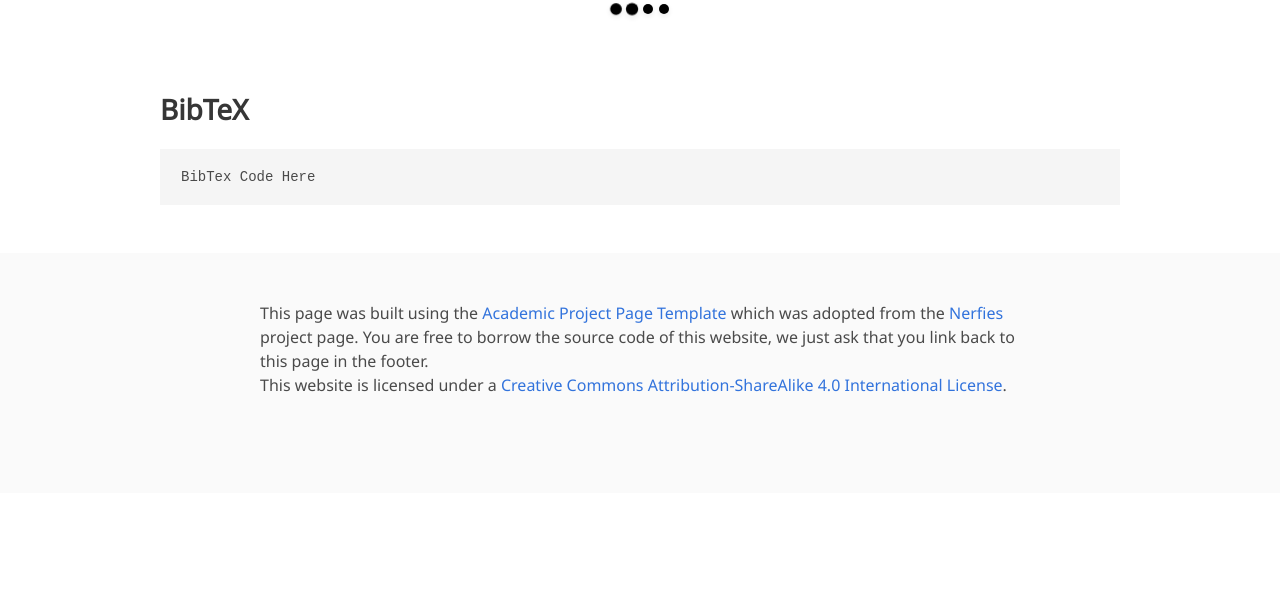
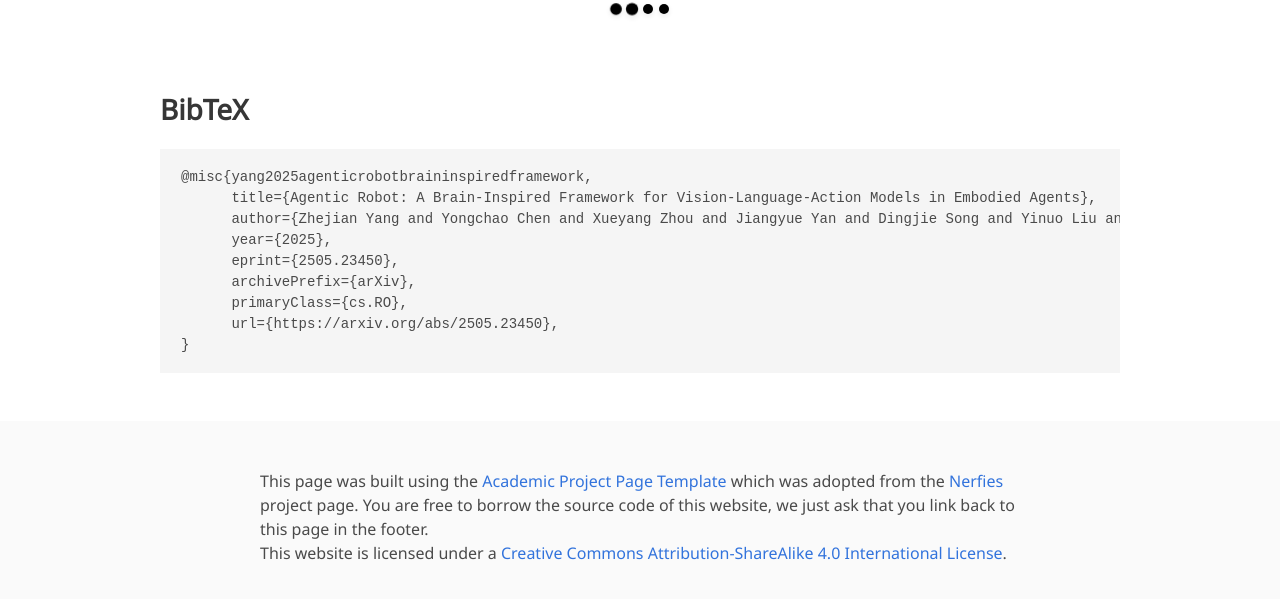
Before and after one commit to Agentic-Robot/agentic-robot.github.io, a plain HTML site: page index.html in a window 1280 px wide. Shown: the part 3444-4043 px from the top of the page. Before the commit the page ends 3937 px from the top, so only its background shows below. Drawn offline with nearby package versions, Linux system fonts and the light colour scheme; some icons are missing; a web font is replaced by a local one.

Commit message:
add citation

```diff
--- a/index.html
+++ b/index.html
@@ -239,11 +239,19 @@
 
 
 <!--BibTex citation -->
-  <section class="section" id="BibTeX">
-    <div class="container is-max-desktop content">
-      <h2 class="title">BibTeX</h2>
-      <pre><code>BibTex Code Here</code></pre>
-    </div>
+<section class="section" id="BibTeX">
+  <div class="container is-max-desktop content">
+    <h2 class="title">BibTeX</h2>
+    <pre><code>@misc{yang2025agenticrobotbraininspiredframework,
+      title={Agentic Robot: A Brain-Inspired Framework for Vision-Language-Action Models in Embodied Agents},
+      author={Zhejian Yang and Yongchao Chen and Xueyang Zhou and Jiangyue Yan and Dingjie Song and Yinuo Liu and Yuting Li and Yu Zhang and Pan Zhou and Hechang Chen and Lichao Sun},
+      year={2025},
+      eprint={2505.23450},
+      archivePrefix={arXiv},
+      primaryClass={cs.RO},
+      url={https://arxiv.org/abs/2505.23450},
+}</code></pre>
+  </div>
 </section>
 <!--End BibTex citation -->
 
```
